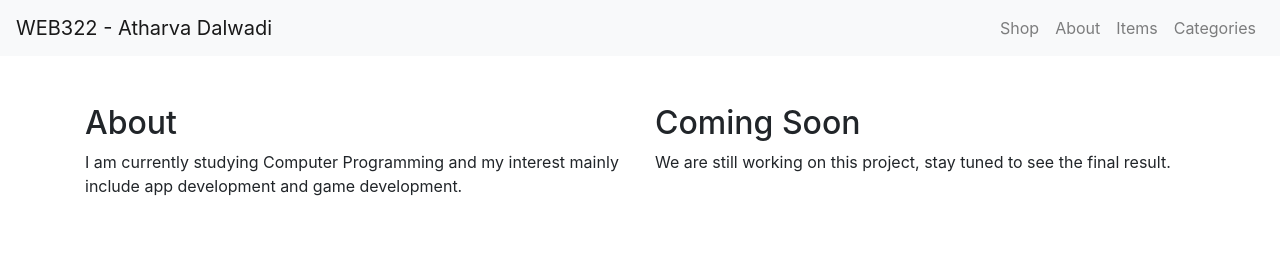
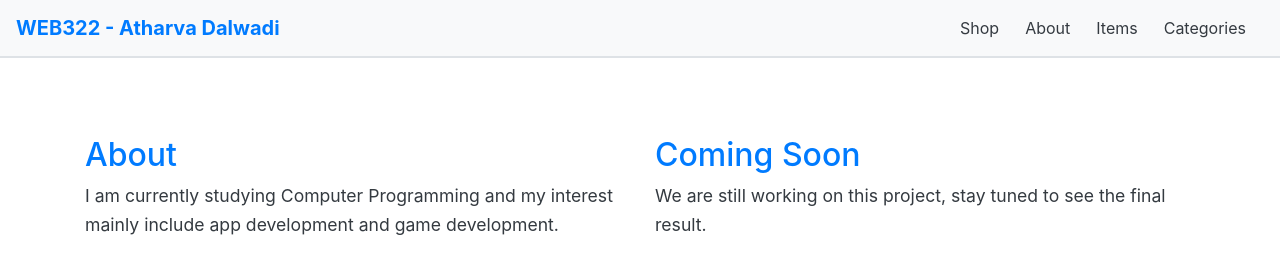
Before and after one commit to idkfam12/web322-app, a website: page index.html in a window 1280 px wide. Drawn offline with nearby package versions, Linux system fonts and the light colour scheme.

Commit message:
Update index.html

```diff
--- a/index.html
+++ b/index.html
@@ -4,7 +4,7 @@
     <meta charset="UTF-8">
     <meta name="viewport" content="width=device-width, initial-scale=1.0">
     <title>About</title>
-    <link rel="stylesheet" href="public/css/main.css">
+    <link rel="stylesheet" href="main23.css">
     <link rel="stylesheet" href="https://stackpath.bootstrapcdn.com/bootstrap/4.3.1/css/bootstrap.min.css">
 </head>
 <body>
```
